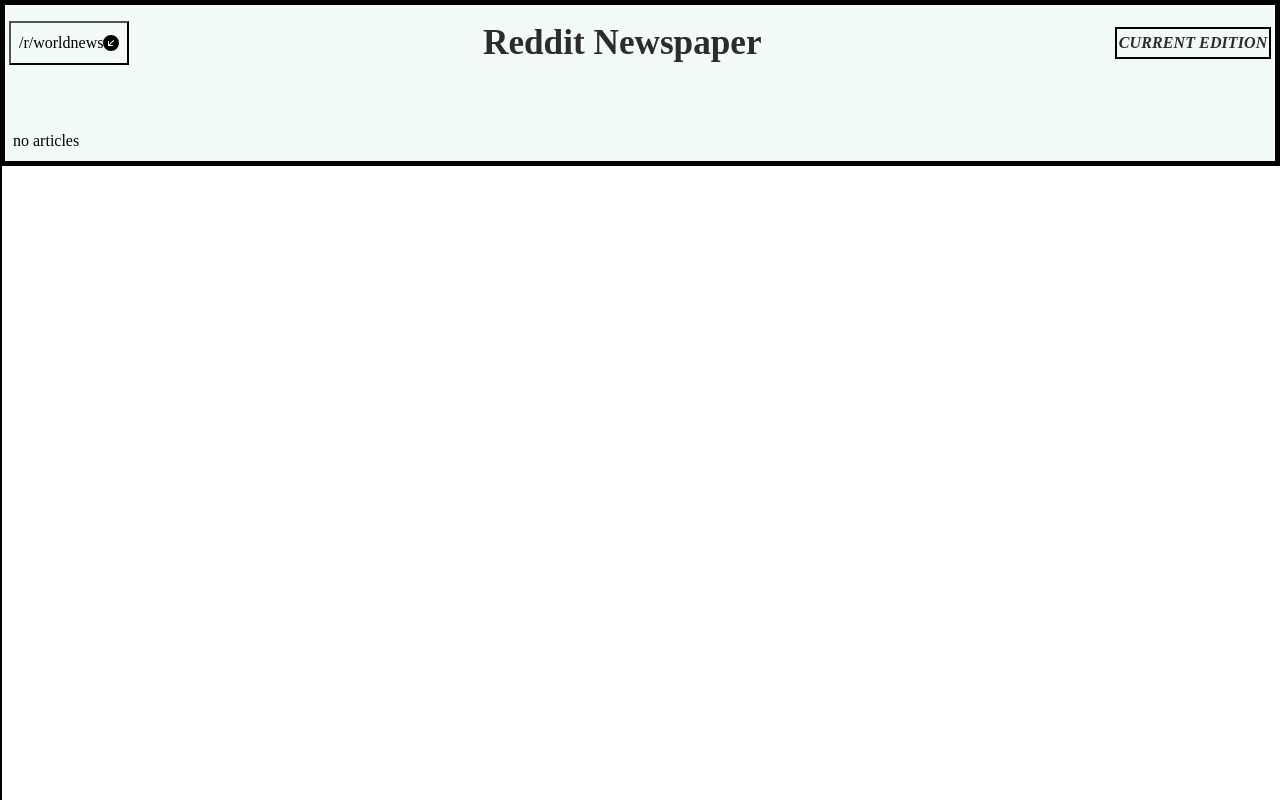
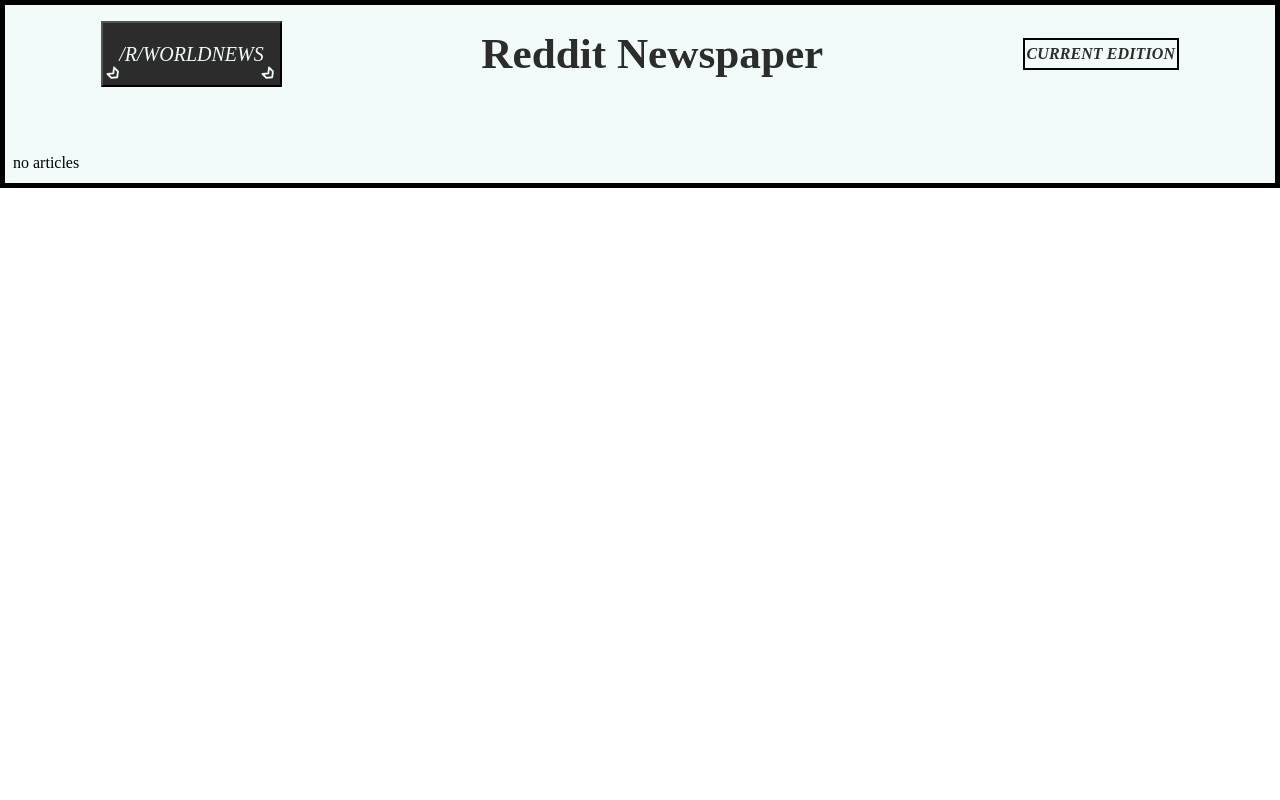
Before and after one commit to 64-bit-david/reddit-newspaper-2.0, a React (Vite) app: page / in a window 1280 px wide. Built offline with nearby package versions, Linux system fonts and the light colour scheme; no server answers; a web font is replaced by a local one.

Commit message:
work on getting the look and feel of the sidebar correct

```diff
--- a/src/components/Nav/Nav.tsx
+++ b/src/components/Nav/Nav.tsx
@@ -1,29 +1,39 @@
-import React, {useState} from "react";
+import React, { useState } from "react";
 import SelectSubRedditBtn from "../SelectSubRedditBtn/SelectSubRedditBtn";
 import SubRedditView from "../../features/subreddits/SubRedditView";
 
-const Nav = () => {
+interface NavProps {}
 
-  const [sideBarActive, setSideBarActive] = useState<boolean>(false)
+const Nav: React.FC<NavProps> = () => {
+  const [sideBarActive, setSideBarActive] = useState<boolean>(false);
+  const [iconStyle, setIconStyle] = useState<string>('icon inactive')
 
 
-
-  return <div className='nav'>
+  return (
+    <div className="nav">
       <div className="nav-left">
         <SelectSubRedditBtn
           sideBarActive={sideBarActive}
-                setSideBarActive={setSideBarActive}/>
-
+          setSideBarActive={setSideBarActive}
+          iconStyle={iconStyle}
+          setIconStyle={setIconStyle}
+        />
       </div>
       <div className="nav-center">
         <h1>Reddit Newspaper</h1>
       </div>
       <div className="nav-right">
-            <h5> CURRENT EDITION</h5>
+        <h5>CURRENT EDITION</h5>
       </div>
-          <SubRedditView sideBarActive={sideBarActive}/>
-
-        </div>;
+      <SubRedditView
+        sideBarActive={sideBarActive}
+        setSideBarActive={setSideBarActive}
+        iconStyle={iconStyle}
+        setIconStyle={setIconStyle}
+        />
+    </div>
+  );
 };
 
+
 export default Nav;
--- a/src/components/SelectSubRedditBtn/SelectSubRedditBtn.tsx
+++ b/src/components/SelectSubRedditBtn/SelectSubRedditBtn.tsx
@@ -1,11 +1,18 @@
-import React, {useState} from 'react'
-import {BsArrowDownRightCircleFill} from 'react-icons/bs'
+import React, {useState, useEffect} from 'react'
+import {TbArrowBadgeRight} from 'react-icons/tb'
 import { useAppSelector } from '../../app/hooks'
 
-const SelectSubRedditBtn = ({sideBarActive, setSideBarActive}) => {
+interface SubRedditBtnProps {
+  sideBarActive: boolean;
+  setSideBarActive: React.Dispatch<React.SetStateAction<boolean>>;
+  iconStyle: string;
+  setIconStyle: React.Dispatch<React.SetStateAction<string>>;
+}
+
+const SelectSubRedditBtn: React.FC<SubRedditBtnProps> =
+    ({sideBarActive, setSideBarActive, iconStyle, setIconStyle}) => {
 
 
-  const [style, setStyle] = useState('inactive')
 
   const subreddit = useAppSelector(state => state.subReddit.subRedditName)
 
@@ -14,19 +21,34 @@
 
   const handleClick = () => {
     setSideBarActive(!sideBarActive)
-    const transformStyle = sideBarActive ? 'active' : 'inactive';
-    setStyle(transformStyle)
+    // const transformStyle = sideBarActive ? 'icon active' : 'icon inactive';
+    setIconStyle(sideBarActive ? 'icon inactive' : 'icon active');
+    // setStyle(transformStyle)
   }
+
+  useEffect(() => {
+    if (iconStyle === 'icon active'){
+      document.body.style.overflow = 'hidden'
+    }else{
+      document.body.style.overflow = 'unset'
+    }
+ }, [iconStyle ]);
 
 
 
     return (
-    <button
-        className="select-sub-btn"
-        onClick={handleClick}>
-            {`/r/${subreddit}`} <BsArrowDownRightCircleFill  className={style} />
+    <div className="select-sub-btn-container">
+      <button
+          type="button"
+          className="select-sub-btn btn"
+          onClick={handleClick}>
+              {`/r/${subreddit}`}
+              <TbArrowBadgeRight  className={`${iconStyle} icon right-icon`}  />
+              <TbArrowBadgeRight  className={`${iconStyle} icon left-icon`} />
 
-    </button>
+      </button>
+
+    </div>
   )
 }
 
--- a/src/features/subreddits/SubRedditView.tsx
+++ b/src/features/subreddits/SubRedditView.tsx
@@ -1,10 +1,18 @@
 import React, {useState, useEffect} from 'react';
-import { useAppDispatch, useAppSelector } from '../../app/hooks';
-import subredditSlice, { selectSubReddit } from './subRedditSlice';
-import { RootState } from '../../app/store';
-import { fetchArticles } from '../redditAPI/redditArticles';
+import { useAppDispatch} from '../../app/hooks';
+import  { selectSubReddit } from './subRedditSlice';
 
-const SubRedditView = ({sideBarActive}) => {
+
+interface SubRedditViewProps {
+    sideBarActive: boolean;
+    setSideBarActive: React.Dispatch<React.SetStateAction<boolean>>;
+
+    iconStyle: string;
+    setIconStyle: React.Dispatch<React.SetStateAction<string>>;
+  }
+
+const SubRedditView:  React.FC<SubRedditViewProps> = (
+    {sideBarActive, setSideBarActive, iconStyle, setIconStyle}) => {
 
     const dispatch = useAppDispatch()
 
@@ -20,29 +28,35 @@
 
     const subRedditList = ['worldnews', 'news', 'politics', 'ukpolitics', 'askreddit']
 
-    const subReddit = useAppSelector((state:RootState) => state.subReddit.subRedditName);
+    // const subReddit = useAppSelector((state:RootState) => state.subReddit.subRedditName);
 
 
     const handleClick = (e: React.MouseEvent<HTMLButtonElement, MouseEvent>) => {
         let subreddit = e.currentTarget.value
         dispatch(selectSubReddit(subreddit))
+        setSideBarActive(!sideBarActive)
+        setIconStyle('icon inactive')
     }
 
 
   return (
-
-            <ul className={style}>
+            <div className={style}>
+                <h4>
+                    SELECT A SUBREDDIT
+                </h4>
+                <ul>
                     {subRedditList.map((subRedditName, i) => (
                         <li className='srm-btn-container' key={i}>
                             <button
-                            value={subRedditName}
+                                value={`${subRedditName}`}
                                 onClick={handleClick}
-                            className="srm-btn"
-                                >{subRedditName}
+                                className="srm-btn btn"
+                                    >{`/r/${subRedditName}`}
                             </button>
                         </li>
                     ))}
                 </ul>
+            </div>
   )
 }
 
--- a/src/scss/_nav.scss
+++ b/src/scss/_nav.scss
@@ -1,14 +1,79 @@
 .nav{
     display: flex;
+    flex-direction: row-reverse;
     gap: 15px;
-    justify-content: space-between;
+    justify-content: space-around;
     align-items: center;
     margin: 1rem .25rem;
 
+    @media(min-width: $md){
+        flex-direction: row;
+    }
+
+    .nav-left{
+        flex-basis: 10%;
+        .select-sub-btn-container{
+
+            .select-sub-btn{
+                background-color: rgb(44, 44, 44);
+                color: rgb(242, 250, 250);
+                padding: .5rem .5rem;
+                text-transform: uppercase;
+                font-style: italic;
+                font-size: 1.25em;
+                padding: 1rem;
+                position: relative;
+                z-index: 5;
+
+                &:hover{
+
+                    transition: all .1s ease-in-out;
+                    cursor: pointer;
+                }
+            }
+            .icon{
+                font-size: 1.1em;
+                position: absolute;
+                bottom: 0;
+                z-index: 10;
+                color: $background-color;
+                border: none;
+                // background-color: $background-color;
+                &.left-icon{
+                    left: 0;
+                }
+
+                &.right-icon{
+                    right: 0;
+                }
+            }
+
+            .inactive{
+                transform: rotate(45deg);
+                transition: transform .4s ease-in-out;
+            }
+
+            .active{
+                transform: rotate(135deg);
+                transition: transform .4s ease-in-out;
+            }
+        }
+    }
+
+    .nav-right{
+        display: none;
+        visibility: hidden;
+        @media(min-width: $md){
+            display: block;
+            visibility: visible;
+
+        }
+    }
+
     h1{
-        font-family: 'chomsky', cursive;
+        font-family: 'quality-brave', cursive;
         text-align: center;
-        font-size: 2.2rem;
+        font-size: 2.7rem;
         line-height: 2.5rem;
     }
     h5{
@@ -21,10 +86,7 @@
         padding: .1rem;
     }
 
-    .select-sub-btn{
-        background-color: $background-color;
-        padding: .5rem .5rem;
-    }
+
 }
 
 .nav-container{
--- a/src/scss/_reusable.scss
+++ b/src/scss/_reusable.scss
@@ -14,6 +14,6 @@
 
 
 @font-face {
-    font-family: 'chomsky';
+    font-family: 'quality-brave';
     src: url('../fonts/TheQualityBrave-Regular.ttf');
   }
--- /dev/null
+++ b/src/scss/_sideMenu.scss
@@ -0,0 +1,74 @@
+.sr-menu{
+    position: fixed;
+    border: 5px solid black;
+    height: 100%;
+    top: 0;
+    right: -20px;
+    display: flex;
+    flex-direction: column;
+    overflow-x: hidden;
+    background-color: $background-color;
+    z-index: 1;
+    padding: 6rem 0 0 0;
+    transition: .35s;
+
+
+        &.active{
+            width: 250px;
+            right: 0;
+            overflow-y: hidden;
+        }
+
+        &.inactive {
+            width: 0;
+        }
+    //side menu comes in from left on desktop
+
+    @media(min-width: $lg){
+        left: -20px;
+        &.active{
+            width: 250px;
+            left: 0;
+        }
+        }
+
+        h4{
+            text-align: center;
+            margin: 1.25rem 0;
+
+        }
+
+        ul{
+            list-style-type: none;
+            display: flex;
+            flex-direction: column;
+            padding: 0;
+
+            li{
+
+            }
+        }
+
+
+        .srm-btn-container{
+            border: 1px solid white;
+            width: 100%;
+            text-align: center  ;
+            .srm-btn{
+                width: 100%;
+                background-color: $background-color;
+                text-transform: uppercase;
+                font-style: italic;
+                font-size: 1.5em;
+                border-left: none;
+                border-right: none;
+                margin: 5px 0;
+                &:hover{
+                    background-color: $main-font-color;
+                    color: $background-color;
+                    transition: all .1s ease-in-out;
+                    cursor: pointer;
+                  }
+            }
+        }
+    }
--- a/src/scss/_subRedditMenu.scss
+++ /dev/null
@@ -1,32 +0,0 @@
-ul{
-    list-style-type: none;
-    border: 1px solid black;
-    position: fixed;
-    height: 100%;
-    top: 0;
-    left: 0;
-    overflow-x: hidden;
-    background-color: #111;
-    z-index: 1;
-    display: flex;
-    flex-direction: column;
-    padding: 6rem 0 0 0;
-    transition: .5s;
-        &.active{
-            width: 250px;
-        }
-
-        &.inactive {
-            width: 0;
-        }
-
-
-        .srm-btn-container{
-            border: 1px solid white;
-            width: 100%;
-            text-align: center  ;
-            .srm-btn{
-                width: 95%;
-            }
-        }
-    }
--- a/src/scss/main.scss
+++ b/src/scss/main.scss
@@ -66,8 +66,12 @@
     text-decoration: none;
 }
 
-.btn{
-    background-color: transparent;
+button{
+    &:hover{
+      background-color: $main-font-color;
+      color: $background-color;
+      cursor: pointer;
+    }
 }
 
 
@@ -81,26 +85,7 @@
 }
 
 
-.select-sub-btn{
-    padding: 1rem;
-    display: flex;
-    justify-content: center;
-    align-items: center;
-    position: relative;
-    z-index: 5;
 
-
-    .active{
-        transform: rotate(0deg);
-        transition: transform .4s ease-in-out;
-    }
-
-    .inactive{
-        transform: rotate(90deg);
-        transition: transform .4s ease-in-out;
-    }
-
-}
 
 
 
@@ -125,4 +110,4 @@
 @import 'nav';
 @import 'layout';
 @import 'article';
-@import 'subRedditMenu'
+@import 'sideMenu'
--- a/src/styles/main.css
+++ b/src/styles/main.css
@@ -1,5 +1,5 @@
 @font-face {
-  font-family: "chomsky";
+  font-family: "quality-brave";
   src: url("../fonts/TheQualityBrave-Regular.ttf");
 }
 /* Josh Comeau Reset */
@@ -69,8 +69,10 @@
   text-decoration: none;
 }
 
-.btn {
-  background-color: transparent;
+button:hover {
+  background-color: rgb(44, 44, 44);
+  color: rgb(242, 250, 250);
+  cursor: pointer;
 }
 
 .top-div {
@@ -78,34 +80,73 @@
   border: 5px solid black;
 }
 
-.select-sub-btn {
+.nav {
+  display: flex;
+  flex-direction: row-reverse;
+  gap: 15px;
+  justify-content: space-around;
+  align-items: center;
+  margin: 1rem 0.25rem;
+}
+@media (min-width: 768px) {
+  .nav {
+    flex-direction: row;
+  }
+}
+.nav .nav-left {
+  flex-basis: 10%;
+}
+.nav .nav-left .select-sub-btn-container .select-sub-btn {
+  background-color: rgb(44, 44, 44);
+  color: rgb(242, 250, 250);
+  padding: 0.5rem 0.5rem;
+  text-transform: uppercase;
+  font-style: italic;
+  font-size: 1.25em;
   padding: 1rem;
-  display: flex;
-  justify-content: center;
-  align-items: center;
   position: relative;
   z-index: 5;
 }
-.select-sub-btn .active {
-  transform: rotate(0deg);
+.nav .nav-left .select-sub-btn-container .select-sub-btn:hover {
+  transition: all 0.1s ease-in-out;
+  cursor: pointer;
+}
+.nav .nav-left .select-sub-btn-container .icon {
+  font-size: 1.1em;
+  position: absolute;
+  bottom: 0;
+  z-index: 10;
+  color: rgb(242, 250, 250);
+  border: none;
+}
+.nav .nav-left .select-sub-btn-container .icon.left-icon {
+  left: 0;
+}
+.nav .nav-left .select-sub-btn-container .icon.right-icon {
+  right: 0;
+}
+.nav .nav-left .select-sub-btn-container .inactive {
+  transform: rotate(45deg);
   transition: transform 0.4s ease-in-out;
 }
-.select-sub-btn .inactive {
-  transform: rotate(90deg);
+.nav .nav-left .select-sub-btn-container .active {
+  transform: rotate(135deg);
   transition: transform 0.4s ease-in-out;
 }
-
-.nav {
-  display: flex;
-  gap: 15px;
-  justify-content: space-between;
-  align-items: center;
-  margin: 1rem 0.25rem;
+.nav .nav-right {
+  display: none;
+  visibility: hidden;
+}
+@media (min-width: 768px) {
+  .nav .nav-right {
+    display: block;
+    visibility: visible;
+  }
 }
 .nav h1 {
-  font-family: "chomsky", cursive;
+  font-family: "quality-brave", cursive;
   text-align: center;
-  font-size: 2.2rem;
+  font-size: 2.7rem;
   line-height: 2.5rem;
 }
 .nav h5 {
@@ -116,10 +157,6 @@
   letter-spacing: 0.1px;
   margin: 0;
   padding: 0.1rem;
-}
-.nav .select-sub-btn {
-  background-color: rgb(242, 250, 250);
-  padding: 0.5rem 0.5rem;
 }
 
 .nav-container {
@@ -167,6 +204,14 @@
   border-bottom: 0.5px solid black;
   border-right: none;
   border-top: none;
+  background-color: rgb(242, 250, 250);
+  color: rgb(44, 44, 44);
+}
+.article .article-expand-btn:hover {
+  background-color: rgb(44, 44, 44);
+  color: rgb(242, 250, 250);
+  transition: all 0.1s ease-in-out;
+  cursor: pointer;
 }
 .article.full-article-container {
   position: fixed;
@@ -201,32 +246,65 @@
   margin-top: 1rem;
 }
 
-ul {
-  list-style-type: none;
-  border: 1px solid black;
+.sr-menu {
   position: fixed;
+  border: 5px solid black;
   height: 100%;
   top: 0;
-  left: 0;
-  overflow-x: hidden;
-  background-color: #111;
-  z-index: 1;
+  right: -20px;
   display: flex;
   flex-direction: column;
+  overflow-x: hidden;
+  background-color: rgb(242, 250, 250);
+  z-index: 1;
   padding: 6rem 0 0 0;
-  transition: 0.5s;
+  transition: 0.35s;
 }
-ul.active {
+.sr-menu.active {
   width: 250px;
+  right: 0;
+  overflow-y: hidden;
 }
-ul.inactive {
+.sr-menu.inactive {
   width: 0;
 }
-ul .srm-btn-container {
+@media (min-width: 1024px) {
+  .sr-menu {
+    left: -20px;
+  }
+  .sr-menu.active {
+    width: 250px;
+    left: 0;
+  }
+}
+.sr-menu h4 {
+  text-align: center;
+  margin: 1.25rem 0;
+}
+.sr-menu ul {
+  list-style-type: none;
+  display: flex;
+  flex-direction: column;
+  padding: 0;
+}
+.sr-menu .srm-btn-container {
   border: 1px solid white;
   width: 100%;
   text-align: center;
 }
-ul .srm-btn-container .srm-btn {
-  width: 95%;
+.sr-menu .srm-btn-container .srm-btn {
+  width: 100%;
+  background-color: rgb(242, 250, 250);
+  text-transform: uppercase;
+  font-style: italic;
+  font-size: 1.5em;
+  border-left: none;
+  border-right: none;
+  margin: 5px 0;
+}
+.sr-menu .srm-btn-container .srm-btn:hover {
+  background-color: rgb(44, 44, 44);
+  color: rgb(242, 250, 250);
+  transition: all 0.1s ease-in-out;
+  cursor: pointer;
 }/*# sourceMappingURL=main.css.map */
--- /dev/null
+++ b/src/styles/sideMenu.css
@@ -0,0 +1,29 @@
+.sr-menu {
+  list-style-type: none;
+  border: 7px solid black;
+  position: fixed;
+  height: 100%;
+  top: 0;
+  left: 0;
+  overflow-x: hidden;
+  background-color: green;
+  z-index: 1;
+  display: flex;
+  flex-direction: column;
+  padding: 6rem 0 0 0;
+  transition: 0.5s;
+}
+.sr-menu.active {
+  width: 250px;
+}
+.sr-menu.inactive {
+  width: 0;
+}
+.sr-menu .srm-btn-container {
+  border: 1px solid white;
+  width: 100%;
+  text-align: center;
+}
+.sr-menu .srm-btn-container .srm-btn {
+  width: 95%;
+}/*# sourceMappingURL=sideMenu.css.map */
```
Also changed, not shown: src/scss/_article.scss (+9 -0 lines), 2 other files (tests, documents, lock files or other folders). Lines whose indentation alone changed are shown as unchanged.
